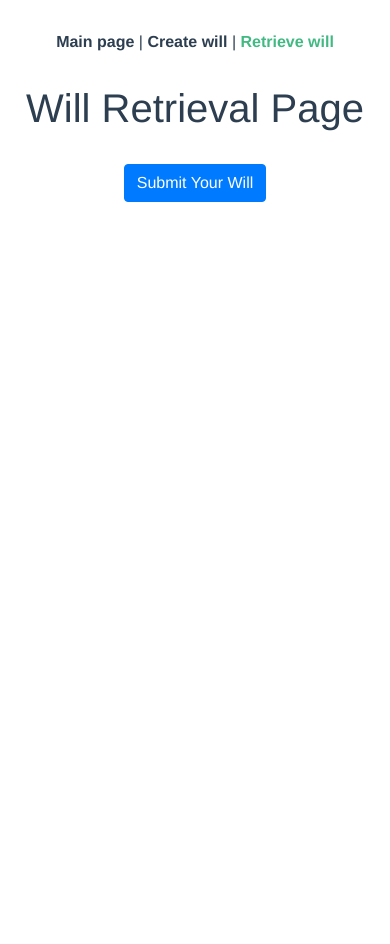
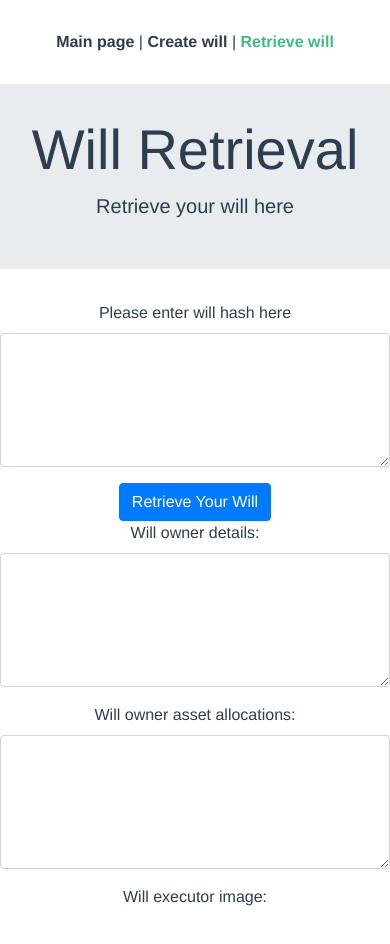
Before and after one commit to ChawPohChia/Block4Will, a Vue app: page /Retrievewill in a window 390 px wide. Shown: the top 944 px of the page. Before the commit the page ends 844 px from the top, so only its background shows below. Built offline with nearby package versions, Linux system fonts and the light colour scheme.

Commit message:
Implement retrieval page
Implement retrieval page to add in form to be filled up by retrieved message

```diff
--- a/src/components/Retrievewill.vue
+++ b/src/components/Retrievewill.vue
@@ -1,13 +1,55 @@
 // Retrievewill.vue
+<template>
+  <section>
+    <div class="row align-items-center jumbotron jumbotron-fluid page-header home full">
+      <div class="col-md-12">
+        <div class="container">
+          <h1 class="display-4">Will Retrieval</h1>
+          <p class="lead">Retrieve your will here</p>
+        </div>
+      </div>
+    </div>
 
-<template>
-  <div>
-  <h1>Will Retrieval Page</h1>
-  <img id="executorPhoto"/>
-  <form v-on:submit.prevent="RetrieveWill()">
-          <button type="submit" class="btn btn-primary">Submit Your Will</button>
-  </form>
-</div>
+    <form v-on:submit.prevent="RetrieveWill()">
+      <div class="form-group">
+        <label for="retrieveWillHash">Please enter will hash here</label>
+        <textarea
+          class="form-control"
+          rows="5"
+          id="personaldetails"
+          v-model="form.retrieveWillHash"
+        ></textarea>
+      </div>
+      <button type="submit" class="btn btn-primary">Retrieve Your Will</button><br>
+
+      <div class="form-group">
+        <label for="personaldetails">Will owner details:</label>
+        <textarea
+          class="form-control"
+          rows="5"
+          id="personaldetails"
+          v-model="form.personaldetails.details"
+        ></textarea>
+      </div>
+
+      <div class="form-group">
+        <label for="assetallocations">Will owner asset allocations:</label>
+        <textarea
+          class="form-control"
+          rows="5"
+          id="assetallocations"
+          v-model="form.assetallocations.allocations"
+        ></textarea>
+      </div>
+
+      <div class="form-group">
+        <label>Will executor image:</label>
+        <div id="preview">
+          <img id="executorPhoto" /><br>
+        </div>
+      </div>
+    </form>
+  </section>
 </template>
 
 <script>
@@ -16,11 +58,27 @@
    data() {
     return {
       url: null,
-      executorImageHash:"QmQA6uANxuCAAjQ1wKzB5WAcXqozpYnPPD7XSTTANUyPW8"
+      willHash: "QmQA6uANxuCAAjQ1wKzB5WAcXqozpYnPPD7XSTTANUyPW8",
+      executorImageHash:"QmQA6uANxuCAAjQ1wKzB5WAcXqozpYnPPD7XSTTANUyPW8",
+      totalWillsCount:null,
+      form: {
+        personaldetails: {
+          details: null
+        },
+        assetallocations: {
+          allocations: null
+        },
+        retrieveWillHash:null,
+      }
     }
    },
+
    methods: {
+     //sample will hash: "efa3d898d0c97c329393fbddf8f46aeca721039d90cae19f370d40a37aebc552"
+
+
     RetrieveWill() {
+      console.log("Retrieving will hash:" +this.form.retrieveWillHash);
       console.log("Retrieving executor image... ");
       let ipfsAPI= require('ipfs-http-client');
       let ipfs = ipfsAPI('localhost','5001',{protocol: 'http'});
@@ -28,6 +86,106 @@
           if (err) console.log(err);
           document.getElementById("executorPhoto").src = data.toString();
       });
+
+      const contractAddress = "0x473a514f40FD105D980Cbca33A7Ca3fb28992F75";
+      const contractABI = [
+        {
+		"constant": true,
+		"inputs": [],
+		"name": "getWillsCount",
+		"outputs": [
+			{
+				"name": "length",
+				"type": "uint256"
+			}
+		],
+		"payable": false,
+		"stateMutability": "view",
+		"type": "function"
+	},
+	{
+		"constant": false,
+		"inputs": [
+			{
+				"name": "willHash",
+				"type": "string"
+			},
+			{
+				"name": "personalDetail",
+				"type": "string"
+			},
+			{
+				"name": "assetAllocation",
+				"type": "string"
+			},
+			{
+				"name": "executorImageIpfsHash",
+				"type": "string"
+			}
+		],
+		"name": "upload",
+		"outputs": [
+			{
+				"name": "",
+				"type": "string"
+			}
+		],
+		"payable": false,
+		"stateMutability": "nonpayable",
+		"type": "function"
+	},
+	{
+		"constant": true,
+		"inputs": [
+			{
+				"name": "willHash",
+				"type": "string"
+			}
+		],
+		"name": "getWill",
+		"outputs": [
+			{
+				"name": "",
+				"type": "string"
+			},
+			{
+				"name": "",
+				"type": "string"
+			},
+			{
+				"name": "",
+				"type": "string"
+			},
+			{
+				"name": "",
+				"type": "uint256"
+			}
+		],
+		"payable": false,
+		"stateMutability": "view",
+		"type": "function"
+	},
+	{
+		"inputs": [],
+		"payable": false,
+		"stateMutability": "nonpayable",
+		"type": "constructor"
+	}
+      ];
+
+      const Web3 = require("web3");
+      const web3 = new Web3(window.ethereum);
+      window.ethereum.enable();
+      const contract = new web3.eth.Contract(contractABI, contractAddress);
+
+      contract.methods.getWill(this.form.retrieveWillHash).call({
+            from: window.web3.eth.defaultAccount,
+          }).then(async (res) => {
+
+               console.log("Retriving Will with ID "+this.willHash+" :"+res[0]+res[1]+res[2]+res[3]);
+               this.form.personaldetails.details=res[0];
+               this.form.assetallocations.allocations=res[1];
+        });
       }
    }
   }
```
